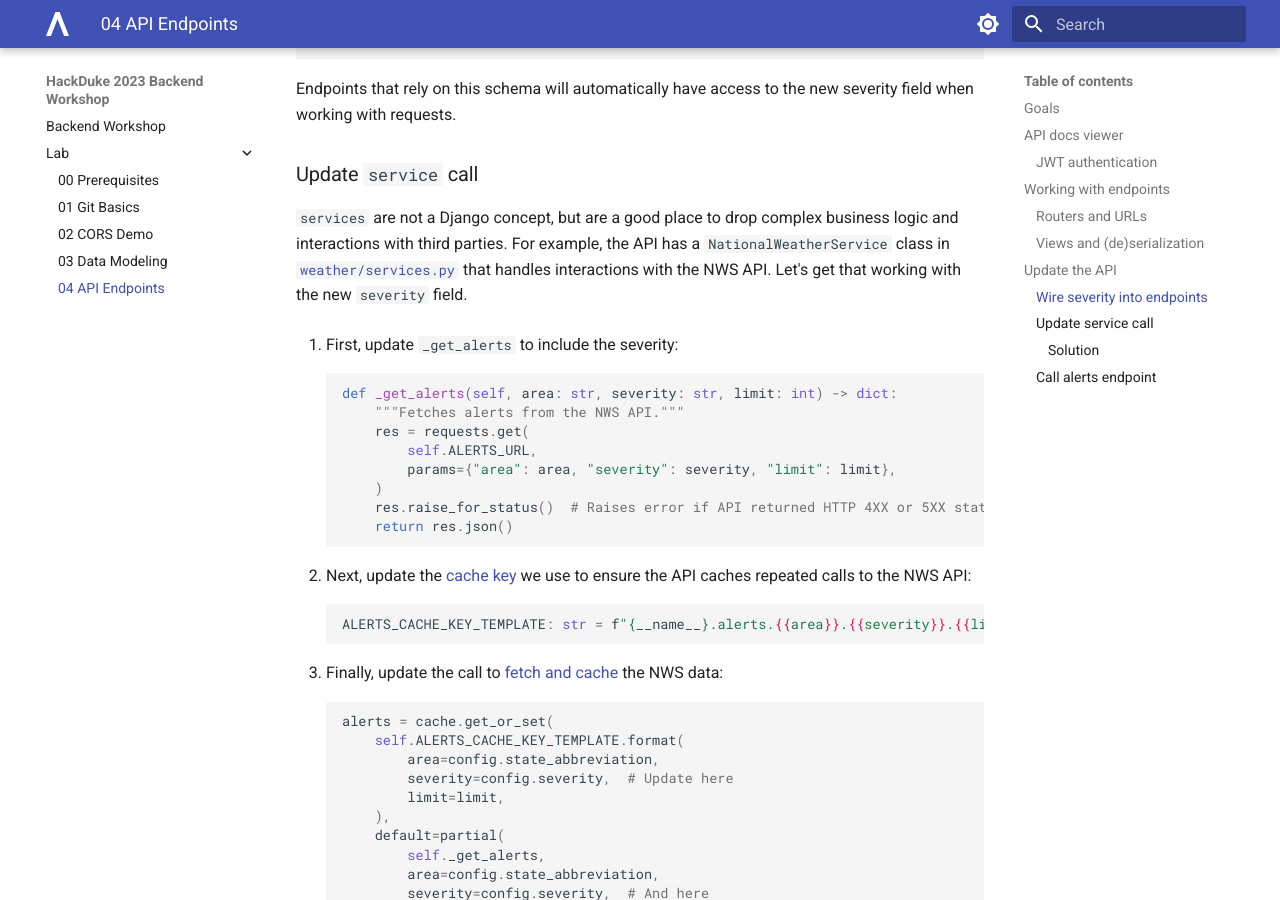
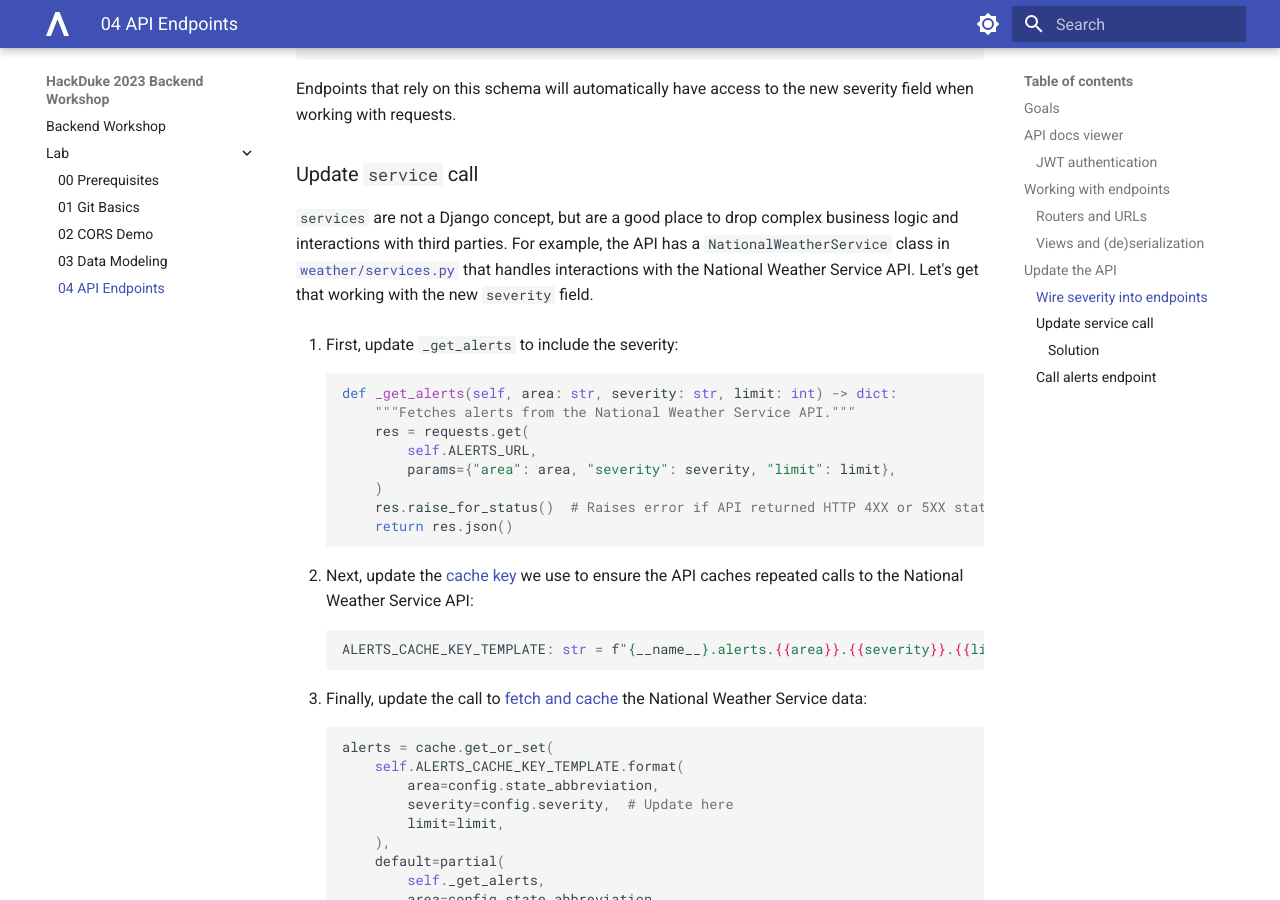
Before and after one commit to johnjameswhitman/hackduke2023backend, an MkDocs documentation site: the page built from docs/lab/04_api_endpoints.md, in a window 1280 px wide and 900 px high, scrolled down 5689 px. Built offline with MkDocs 1.6.1 and Material for MkDocs 9.7.7, drawn with Linux system fonts in a browser that asks for light colours; some of the changed text lies outside the part shown.

Commit message:
Disambiguates NWS.

````diff
--- a/docs/lab/04_api_endpoints.md
+++ b/docs/lab/04_api_endpoints.md
@@ -188,14 +188,14 @@ severity field when working with requests.
 `services` are not a Django concept, but are a good place to drop complex
 business logic and interactions with third parties. For example, the API has a
 `NationalWeatherService` class in [`weather/services.py`][weather_services]
-that handles interactions with the NWS API. Let's get that working with the
+that handles interactions with the National Weather Service API. Let's get that working with the
 new `severity` field.
 
 1. First, update `_get_alerts` to include the severity:
 
     ```python
     def _get_alerts(self, area: str, severity: str, limit: int) -> dict:
-        """Fetches alerts from the NWS API."""
+        """Fetches alerts from the National Weather Service API."""
         res = requests.get(
             self.ALERTS_URL,
             params={"area": area, "severity": severity, "limit": limit},
@@ -205,13 +205,13 @@ new `severity` field.
     ```
 
 2. Next, update the [cache key][weather_services_cache_key] we use to ensure the
-   API caches repeated calls to the NWS API:
+   API caches repeated calls to the National Weather Service API:
 
     ```python
     ALERTS_CACHE_KEY_TEMPLATE: str = f"{__name__}.alerts.{{area}}.{{severity}}.{{limit}}"
     ```
 
-3. Finally, update the call to [fetch and cache][weather_services_fetch] the NWS
+3. Finally, update the call to [fetch and cache][weather_services_fetch] the National Weather Service
    data:
 
     ```python
@@ -290,7 +290,7 @@ class NationalWeatherService:
   ALERTS_CACHE_KEY_TEMPLATE: str = f"{__name__}.alerts.{{area}}.{{severity}}.{{limit}}"
 
   def _get_alerts(self, area: str, severity: str, limit: int) -> dict:
-      """Fetches alerts from the NWS API."""
+      """Fetches alerts from the National Weather Service API."""
       res = requests.get(
           self.ALERTS_URL,
           params={"area": area, "severity": severity, "limit": limit},
````
Also changed, not shown: docs/lab/03_data_modeling.md (+1 -1 lines), 2 other files.
